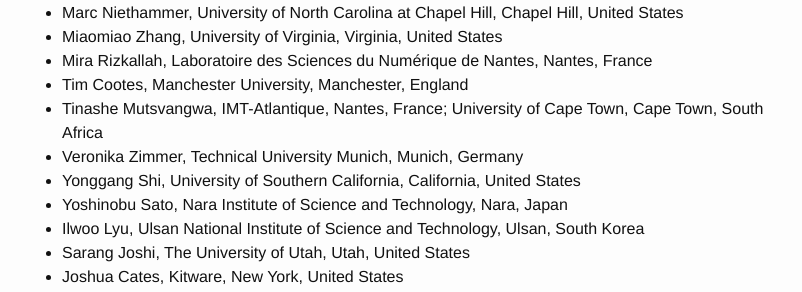
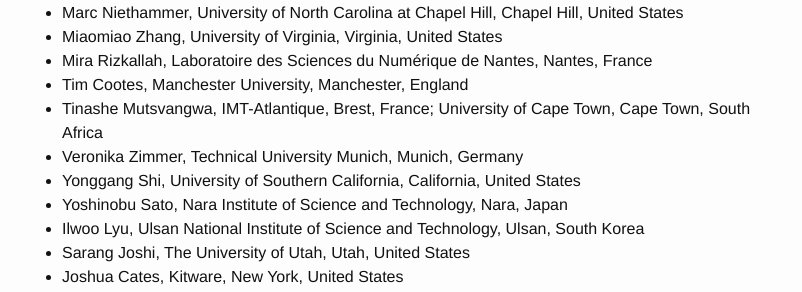
Before and after one commit to shapemi/shapemi.github.io, a Jekyll site: the page built from index.md, in a window 1280 px wide and 900 px high, scrolled down 2040 px. Shown: the part 160-452 px from the top of the window, without its empty margins (238-1040 px from the left). Built offline with Jekyll 4.4.1, drawn with Linux system fonts in a browser that asks for light colours; our own code applies the rules of GitHub Pages for plain Markdown files.

Commit message:
Update index.md
updated location tinashe

```diff
--- a/index.md
+++ b/index.md
@@ -58,7 +58,7 @@ If you are looking for medical shapes for your work, take a look at <a href="htt
 - Miaomiao Zhang, University of Virginia, Virginia, United States
 - Mira Rizkallah, Laboratoire des Sciences du Numérique de Nantes, Nantes, France
 - Tim Cootes, Manchester University, Manchester, England
-- Tinashe Mutsvangwa, IMT-Atlantique, Nantes, France; University of Cape Town, Cape Town, South Africa
+- Tinashe Mutsvangwa, IMT-Atlantique, Brest, France; University of Cape Town, Cape Town, South Africa
 - Veronika Zimmer, Technical University Munich, Munich, Germany
 - Yonggang Shi, University of Southern California, California, United States
 - Yoshinobu Sato, Nara Institute of Science and Technology, Nara, Japan
```
